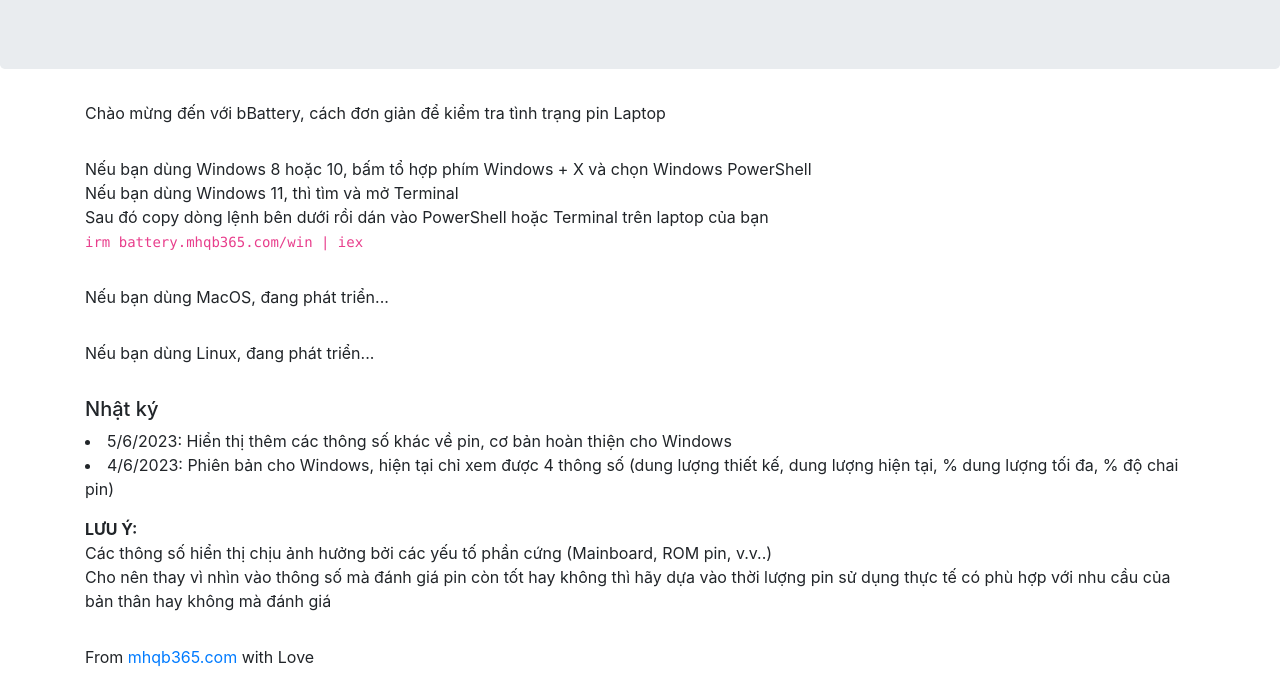
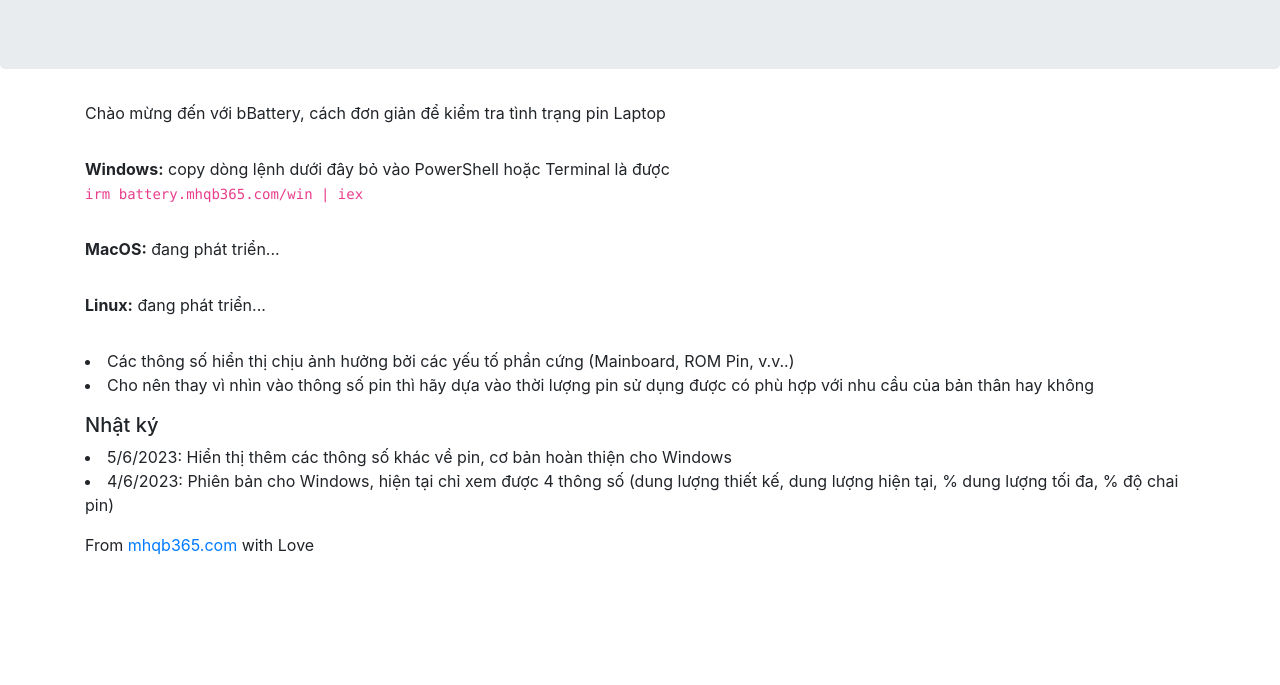
Before and after one commit to mhqb365/bbattery, a website: page public/index.html in a window 1280 px wide. Shown: the part 115-800 px from the top of the page. Drawn offline with nearby package versions, Linux system fonts and the light colour scheme.

Commit message:
:rocket:

```diff
--- a/public/index.html
+++ b/public/index.html
@@ -45,20 +45,27 @@
         </div>
         <div class="col-12 mb-3">
           <p>
-            Nếu bạn dùng Windows 8 hoặc 10, bấm tổ hợp phím Windows + X và chọn
-            Windows PowerShell<br />
-            Nếu bạn dùng Windows 11, thì tìm và mở Terminal<br />
-            Sau đó copy dòng lệnh bên dưới rồi dán vào PowerShell hoặc Terminal
-            trên laptop của bạn
+            <strong>Windows:</strong>
+            copy dòng lệnh dưới đây bỏ vào PowerShell hoặc Terminal là được
             <br />
             <code>irm battery.mhqb365.com/win | iex</code>
           </p>
         </div>
         <div class="col-12 mb-3">
-          <p>Nếu bạn dùng MacOS, đang phát triển...</p>
+          <p><strong>MacOS:</strong> đang phát triển...</p>
         </div>
         <div class="col-12 mb-3">
-          <p>Nếu bạn dùng Linux, đang phát triển...</p>
+          <p><strong>Linux:</strong> đang phát triển...</p>
+        </div>
+        <div class="col-md-12 mb-3">
+          <li>
+            Các thông số hiển thị chịu ảnh hưởng bởi các yếu tố phần cứng
+            (Mainboard, ROM Pin, v.v..)
+          </li>
+          <li>
+            Cho nên thay vì nhìn vào thông số pin thì hãy dựa vào thời lượng pin
+            sử dụng được có phù hợp với nhu cầu của bản thân hay không
+          </li>
         </div>
         <div class="col-12 mb-3">
           <h5>Nhật ký</h5>
@@ -72,16 +79,6 @@
             chai pin)
           </li>
         </div>
-        <div class="col-md-12 mb-3">
-          <p>
-            <strong>LƯU Ý:</strong><br />
-            Các thông số hiển thị chịu ảnh hưởng bởi các yếu tố phần cứng
-            (Mainboard, ROM pin, v.v..)<br />
-            Cho nên thay vì nhìn vào thông số mà đánh giá pin còn tốt hay không
-            thì hãy dựa vào thời lượng pin sử dụng thực tế có phù hợp với nhu
-            cầu của bản thân hay không mà đánh giá<br />
-          </p>
-        </div>
         <div class="col-12 mb-3">
           From <a href="https://mhqb365.com">mhqb365.com</a> with Love
         </div>
```
